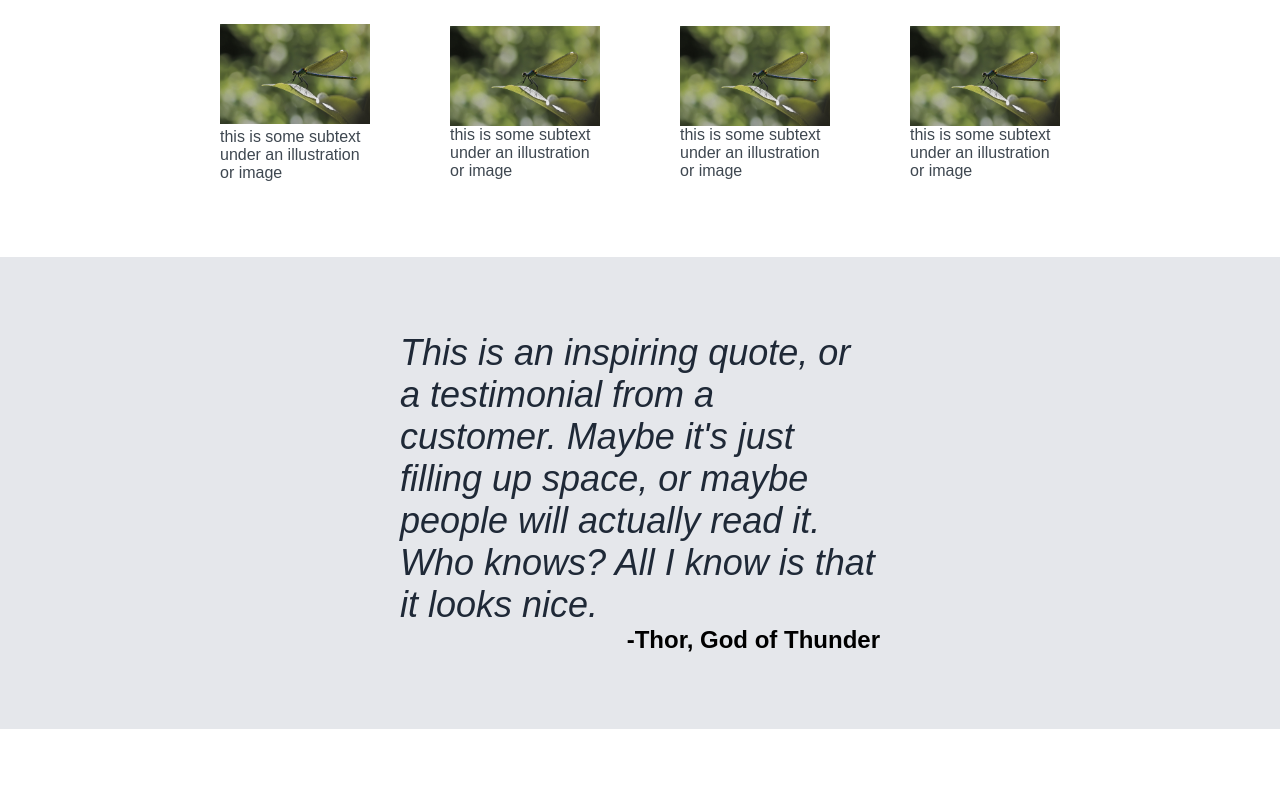
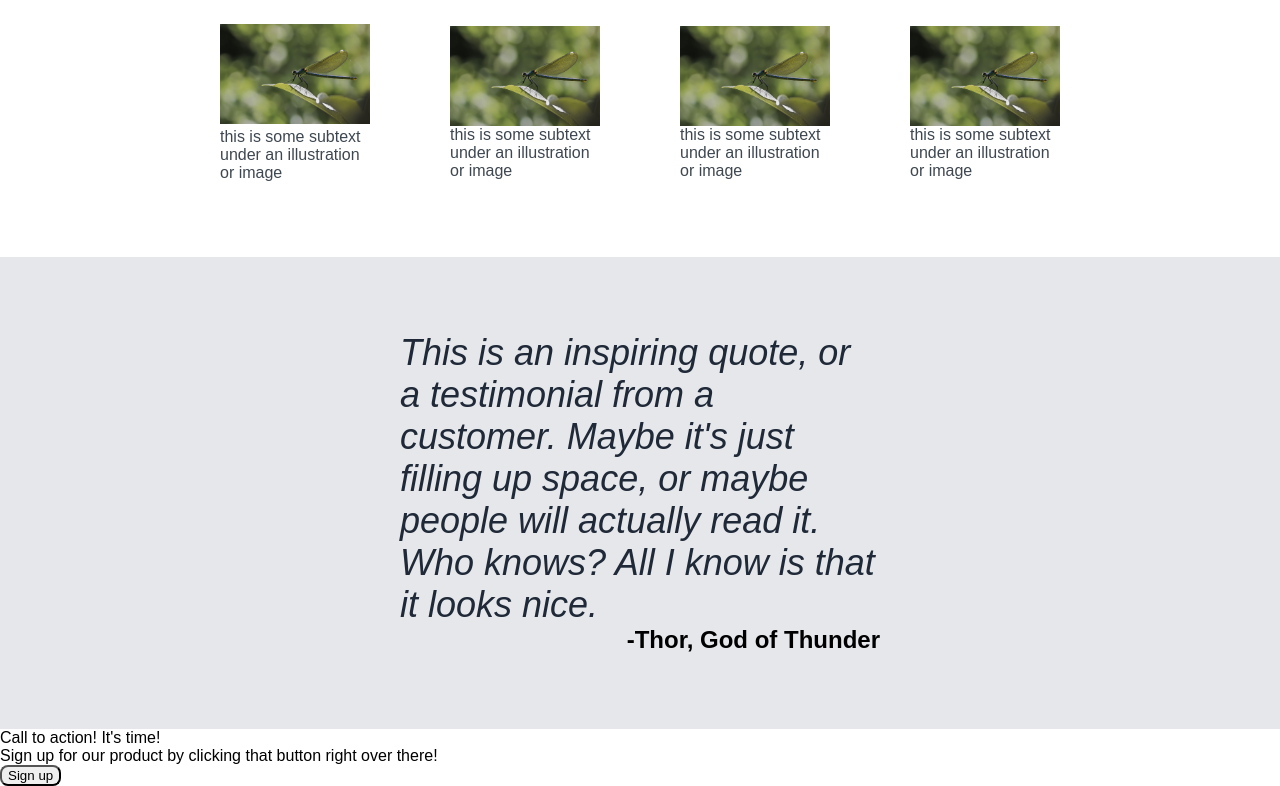
Before and after one commit to dealunas/landing-page, a plain HTML site: page index.html in a window 1280 px wide. Shown: the part 599-1385 px from the top of the page. Before the commit the page ends 1328 px from the top, so only its background shows below. Drawn offline with Linux system fonts and the light colour scheme.

Commit message:
Add "call to action" banner in HTML

```diff
--- a/index.html
+++ b/index.html
@@ -54,5 +54,11 @@
             <div class="quote">This is an inspiring quote, or a testimonial from a customer. Maybe it's just filling up space, or maybe people will actually read it. Who knows? All I know is that it looks nice.</div>
             <div class="author">-Thor, God of Thunder</div>
         </div>
+
+        <div class="call">
+            <div class="call-title">Call to action! It's time!</div>
+            <div class="call-text">Sign up for our product by clicking that button right over there!</div>
+            <button class="call-sign">Sign up</button>
+        </div>
     </body>
 </html>
```
